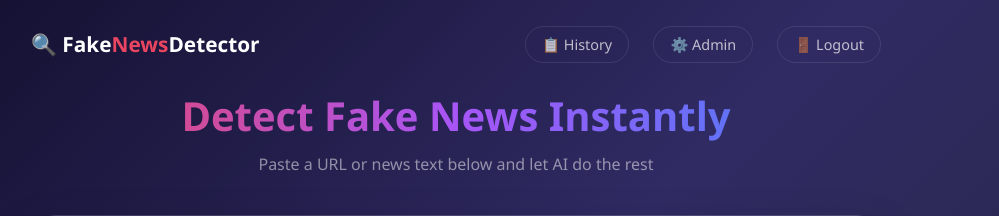
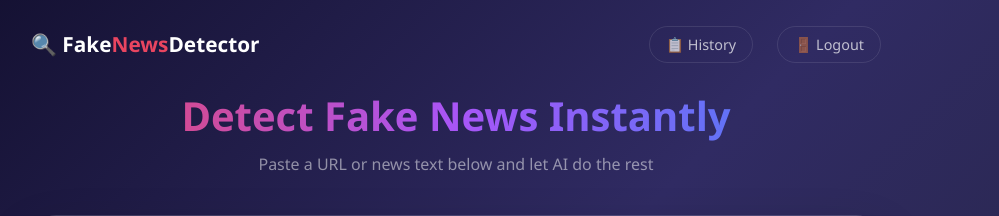
Before and after one commit to explorerkartik/FakeNewsDetector, a Flask app: page /detector in a window 1280 px wide. Shown: the top 216 px of the page, without its empty margins (184-1183 px from the left). Run offline with Flask 3, Linux system fonts and the light colour scheme; the visitor is signed in with stand-in values (Sample User, id 1); parts of the project's set-up code (start-up, migrations or seed data) failed here and were passed over; some libraries are stand-ins or nearby versions.

Commit message:
Removed admin link from navbar

```diff
--- a/templates/detector.html
+++ b/templates/detector.html
@@ -276,7 +276,6 @@
             <div class="nav-logo">🔍 Fake<span>News</span>Detector</div>
             <div class="nav-links">
                 <a href="/history">📋 History</a>
-                <a href="/admin">⚙️ Admin</a>
                 <a href="/logout">🚪 Logout</a>
             </div>
         </div>
```
